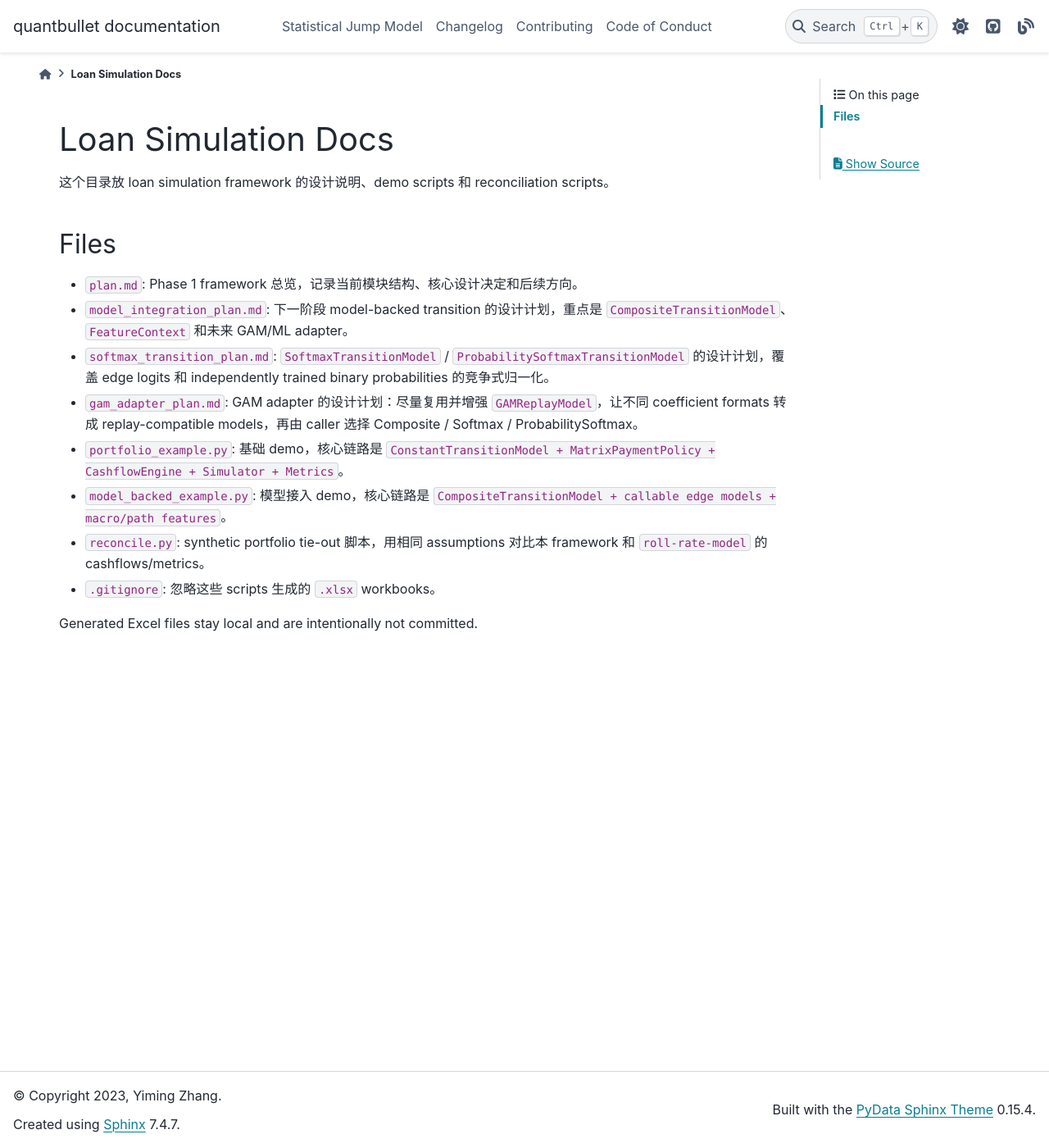
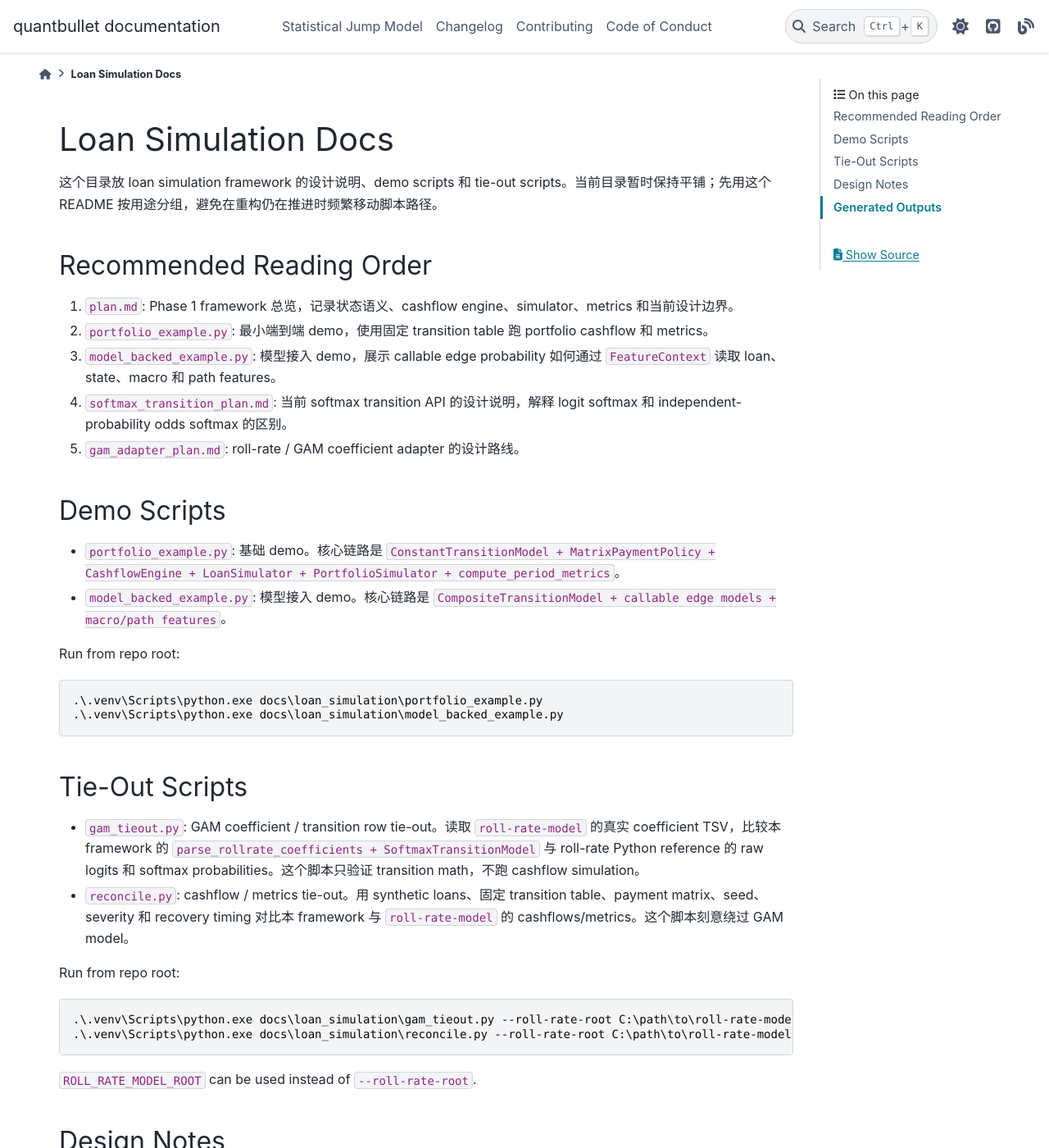
Before and after one commit to YimingZhang07/quantbullet, a Sphinx documentation site: the page built from docs/loan_simulation/README.md, in a window 1280 px wide and 1400 px high. Shown: the whole window at 82% size. Built offline with Sphinx 7.4.7 and the PyData theme 0.15.4, drawn with Linux system fonts in a browser that asks for light colours; pages that are not in the unit, such as notebooks, are missing from menus; part of the change alters nothing that is shown; some of the changed text lies outside the part shown.

Commit message:
Add GAM transition tie-out workflow.
Co-authored-by: Cursor <cursoragent@cursor.com>

````diff
--- a/docs/loan_simulation/README.md
+++ b/docs/loan_simulation/README.md
@@ -1,16 +1,50 @@
 # Loan Simulation Docs
 
-这个目录放 loan simulation framework 的设计说明、demo scripts 和 reconciliation scripts。
+这个目录放 loan simulation framework 的设计说明、demo scripts 和 tie-out scripts。当前目录暂时保持平铺；先用这个 README 按用途分组，避免在重构仍在推进时频繁移动脚本路径。
 
-## Files
+## Recommended Reading Order
 
-- `plan.md`: Phase 1 framework 总览，记录当前模块结构、核心设计决定和后续方向。
-- `model_integration_plan.md`: 下一阶段 model-backed transition 的设计计划，重点是 `CompositeTransitionModel`、`FeatureContext` 和未来 GAM/ML adapter。
-- `softmax_transition_plan.md`: `SoftmaxTransitionModel` / `ProbabilitySoftmaxTransitionModel` 的设计计划，覆盖 edge logits 和 independently trained binary probabilities 的竞争式归一化。
-- `gam_adapter_plan.md`: GAM adapter 的设计计划：尽量复用并增强 `GAMReplayModel`，让不同 coefficient formats 转成 replay-compatible models，再由 caller 选择 Composite / Softmax / ProbabilitySoftmax。
-- `portfolio_example.py`: 基础 demo，核心链路是 `ConstantTransitionModel + MatrixPaymentPolicy + CashflowEngine + Simulator + Metrics`。
-- `model_backed_example.py`: 模型接入 demo，核心链路是 `CompositeTransitionModel + callable edge models + macro/path features`。
-- `reconcile.py`: synthetic portfolio tie-out 脚本，用相同 assumptions 对比本 framework 和 `roll-rate-model` 的 cashflows/metrics。
-- `.gitignore`: 忽略这些 scripts 生成的 `.xlsx` workbooks。
+1. `plan.md`: Phase 1 framework 总览，记录状态语义、cashflow engine、simulator、metrics 和当前设计边界。
+2. `portfolio_example.py`: 最小端到端 demo，使用固定 transition table 跑 portfolio cashflow 和 metrics。
+3. `model_backed_example.py`: 模型接入 demo，展示 callable edge probability 如何通过 `FeatureContext` 读取 loan、state、macro 和 path features。
+4. `softmax_transition_plan.md`: 当前 softmax transition API 的设计说明，解释 logit softmax 和 independent-probability odds softmax 的区别。
+5. `gam_adapter_plan.md`: roll-rate / GAM coefficient adapter 的设计路线。
 
-Generated Excel files stay local and are intentionally not committed.
+## Demo Scripts
+
+- `portfolio_example.py`: 基础 demo。核心链路是 `ConstantTransitionModel + MatrixPaymentPolicy + CashflowEngine + LoanSimulator + PortfolioSimulator + compute_period_metrics`。
+- `model_backed_example.py`: 模型接入 demo。核心链路是 `CompositeTransitionModel + callable edge models + macro/path features`。
+
+Run from repo root:
+
+```powershell
+.\.venv\Scripts\python.exe docs\loan_simulation\portfolio_example.py
+.\.venv\Scripts\python.exe docs\loan_simulation\model_backed_example.py
+```
+
+## Tie-Out Scripts
+
+- `gam_tieout.py`: GAM coefficient / transition row tie-out。读取 `roll-rate-model` 的真实 coefficient TSV，比较本 framework 的 `parse_rollrate_coefficients + SoftmaxTransitionModel` 与 roll-rate Python reference 的 raw logits 和 softmax probabilities。这个脚本只验证 transition math，不跑 cashflow simulation。
+- `reconcile.py`: cashflow / metrics tie-out。用 synthetic loans、固定 transition table、payment matrix、seed、severity 和 recovery timing 对比本 framework 与 `roll-rate-model` 的 cashflows/metrics。这个脚本刻意绕过 GAM model。
+
+Run from repo root:
+
+```powershell
+.\.venv\Scripts\python.exe docs\loan_simulation\gam_tieout.py --roll-rate-root C:\path\to\roll-rate-model
+.\.venv\Scripts\python.exe docs\loan_simulation\reconcile.py --roll-rate-root C:\path\to\roll-rate-model
+```
+
+`ROLL_RATE_MODEL_ROOT` can be used instead of `--roll-rate-root`.
+
+## Design Notes
+
+- `model_integration_plan.md`: `CompositeTransitionModel`、`FeatureContext` 和 direct-probability edge assembly 的设计记录。
+- `softmax_transition_plan.md`: `SoftmaxTransitionModel` / `ProbabilitySoftmaxTransitionModel` 的设计记录。
+- `gam_adapter_plan.md`: GAM replay / roll-rate coefficient adapter 的设计记录。
+- `plan.md`: 总览和长期 backlog。
+
+Some files still use "plan" wording because they were written while the framework was being built. Treat the source code and focused tests as the current behavior, and use these notes for rationale and next-step context.
+
+## Generated Outputs
+
+Scripts in this directory may write `.xlsx` workbooks next to themselves. Those generated files stay local and are intentionally ignored by `.gitignore`.
--- /dev/null
+++ b/docs/loan_simulation/gam_tieout.py
@@ -0,0 +1,427 @@
+"""Tie out roll-rate GAM coefficients against quantbullet replay.
+
+This script compares one roll-rate coefficient file at two levels:
+
+1. raw edge logits from the parsed GAM terms; and
+2. the full stay-based softmax transition row.
+
+It intentionally stops before cashflow simulation so coefficient parsing,
+feature replay, and transition row assembly can be verified independently.
+
+Run from the quantbullet repo root:
+
+    .\\.venv\\Scripts\\python.exe docs/loan_simulation/gam_tieout.py \\
+        --roll-rate-root C:/path/to/roll-rate-model
+
+The output workbook is written next to this script by default and is ignored by
+git via this directory's .gitignore.
+"""
+
+from __future__ import annotations
+
+import argparse
+import json
+import os
+import random
+import sys
+import time
+from pathlib import Path
+from types import SimpleNamespace
+from typing import Any
+
+import numpy as np
+import pandas as pd
+
+from quantbullet.loan_simulation import Loan, SoftmaxTransitionModel, StatusConfig
+from quantbullet.loan_simulation.adapters import parse_rollrate_coefficients
+
+
+DEFAULT_STATUSES = ["C", "D1M", "D2M", "D3M", "D4M", "PIF", "LIQ"]
+TERMINAL_STATUSES = {"PIF", "LIQ"}
+DELINQUENCY_BUCKETS = {
+    "D1M": "dq30_balance",
+    "D2M": "dq60_balance",
+    "D3M": "dq90_balance",
+    "D4M": "dq120_balance",
+}
+
+
+def build_feature_rows(n_loans: int, seed: int) -> list[dict[str, Any]]:
+    """Create deterministic feature rows covering roll-rate coefficient terms."""
+    rng = np.random.default_rng(seed)
+    rows = []
+    for index in range(1, n_loans + 1):
+        term = str(rng.choice(["36", "60"]))
+        month_group = str(rng.choice(["30_Day", "31_Day"]))
+        rows.append(
+            {
+                "loan_id": f"L{index:04d}",
+                "employed_f": str(rng.choice(["Yes", "Missing", "No"])),
+                "hm_owner": str(rng.choice(["Own", "Mortgage", "Missing", "Rent"])),
+                "month": str(
+                    rng.choice(
+                        [
+                            "January",
+                            "February",
+                            "March",
+                            "April",
+                            "May",
+                            "June",
+                            "July",
+                            "August",
+                            "September",
+                            "October",
+                            "November",
+                            "December",
+                        ]
+                    )
+                ),
+                "purpose": str(
+                    rng.choice(
+                        [
+                            "Business",
+                            "CC",
+                            "Home Improvement",
+                            "Medical",
+                            "Missing",
+                            "Vacation",
+                            "Vehicle",
+                            "Other",
+                        ]
+                    )
+                ),
+                "opti": float(rng.uniform(-0.02, 0.25)),
+                "v_opti": float(rng.choice([0.0, 0.5, 1.0])),
+                "ofico": float(rng.uniform(540, 850)),
+                "v_ofico": float(rng.choice([0.0, 1.0])),
+                "rel_fico_ratio_ALL": float(rng.uniform(0.75, 1.25)),
+                "v_rel_fico_ratio_ALL": float(rng.choice([0.0, 1.0])),
+                "c_credit_age": float(rng.uniform(0, 480)),
+                "credit_age": float(rng.uniform(0, 480)),
+                "v_credit_age": float(rng.choice([0.0, 0.5, 1.0])),
+                "cpi_inflator_12": float(rng.uniform(0.9, 1.2)),
+                "cpi_inflator_36": float(rng.uniform(0.9, 1.2)),
+                "lending_environment": float(rng.uniform(2014, 2028)),
+                "adj_balance_cpi": float(rng.uniform(1_000, 90_000)),
+                "c_age_pct": float(rng.uniform(0, 1.25)),
+                "oterm_f": term,
+                "days_to_month_end": float(rng.uniform(0, 31)),
+                "month_group": month_group,
+                "rate_incentive_ALL": float(rng.uniform(-0.08, 0.12)),
+                "v_rate_incentive_ALL": float(rng.choice([0.0, 1.0])),
+            }
+        )
+    return rows
+
+
+def build_quantbullet_model(
+    edge_models: dict[str, Any],
+    *,
+    from_status: str,
+    status_to_roll: dict[str, list[str]],
+) -> SoftmaxTransitionModel:
+    valid_statuses = set(status_to_roll)
+    for row_statuses in status_to_roll.values():
+        valid_statuses.update(row_statuses)
+
+    terminal_statuses = valid_statuses & TERMINAL_STATUSES
+    logits = {
+        status: {}
+        for status in valid_statuses
+        if status not in terminal_statuses
+    }
+    logits[from_status] = {
+        to_status: _edge_logit_callable(edge_model)
+        for to_status, edge_model in edge_models.items()
+    }
+    status_config = StatusConfig(
+        valid_statuses=valid_statuses,
+        terminal_statuses=terminal_statuses,
+        prepay_statuses={"PIF"} & terminal_statuses,
+        default_statuses={"LIQ"} & terminal_statuses,
+        delinquency_buckets={
+            status: bucket
+            for status, bucket in DELINQUENCY_BUCKETS.items()
+            if status in valid_statuses
+        },
+    )
+    return SoftmaxTransitionModel(logits=logits, status_config=status_config)
+
+
+def _edge_logit_callable(edge_model):
+    def edge_logit(context):
+        features = pd.DataFrame([dict(context.loan.metadata)])
+        return float(edge_model.predict(features)[0])
+
+    return edge_logit
+
+
+def compare_logits(
+    feature_rows: list[dict[str, Any]],
+    *,
+    from_status: str,
+    rollrate_models: dict[str, Any],
+    quantbullet_models: dict[str, Any],
+) -> pd.DataFrame:
+    rows = []
+    for feature_row in feature_rows:
+        features = pd.DataFrame([feature_row])
+        for to_status, quantbullet_model in sorted(quantbullet_models.items()):
+            model_name = f"from{from_status}_{to_status}"
+            rollrate_logit = rollrate_models[model_name]
+            rollrate_value = rollrate_calc(rollrate_logit, feature_row)
+            quantbullet_value = float(quantbullet_model.predict(features)[0])
+            rows.append(
+                {
+                    "loan_id": feature_row["loan_id"],
+                    "from_status": from_status,
+                    "to_status": to_status,
+                    "rollrate_logit": rollrate_value,
+                    "quantbullet_logit": quantbullet_value,
+                    "logit_diff": quantbullet_value - rollrate_value,
+                    "abs_logit_diff": abs(quantbullet_value - rollrate_value),
+                }
+            )
+    return pd.DataFrame(rows)
+
+
+def compare_probabilities(
+    feature_rows: list[dict[str, Any]],
+    *,
+    from_status: str,
+    status_to_roll: dict[str, list[str]],
+    rollrate_dm: SimpleNamespace,
+    quantbullet_model: SoftmaxTransitionModel,
+) -> pd.DataFrame:
+    roll_to = status_to_roll[from_status]
+    rows = []
+    for feature_row in feature_rows:
+        _, rollrate_probabilities = rollrate_softmax_transition(
+            feature_row,
+            from_status,
+            roll_to,
+            rollrate_dm,
+            0,
+            random.Random(0),
+        )
+        loan = _feature_row_to_loan(feature_row, from_status)
+        quantbullet_probabilities = quantbullet_model.predict(loan, loan.initial_state())
+
+        for to_status, rollrate_probability in zip(roll_to, rollrate_probabilities):
+            quantbullet_probability = float(
+                quantbullet_probabilities.get(to_status, 0.0)
+            )
+            rows.append(
+                {
+                    "loan_id": feature_row["loan_id"],
+                    "from_status": from_status,
+                    "to_status": to_status,
+                    "rollrate_probability": rollrate_probability,
+                    "quantbullet_probability": quantbullet_probability,
+                    "probability_diff": quantbullet_probability - rollrate_probability,
+                    "abs_probability_diff": abs(
+                        quantbullet_probability - rollrate_probability
+                    ),
+                }
+            )
+    return pd.DataFrame(rows)
+
+
+def _feature_row_to_loan(feature_row: dict[str, Any], from_status: str) -> Loan:
+    return Loan(
+        loan_id=str(feature_row["loan_id"]),
+        balance=10_000.0,
+        annual_rate=0.10,
+        term_months=36,
+        status=from_status,
+        metadata=feature_row,
+    )
+
+
+def build_summary(
+    logits: pd.DataFrame,
+    probabilities: pd.DataFrame,
+) -> pd.DataFrame:
+    return pd.DataFrame(
+        [
+            {"metric": "logit_rows", "value": len(logits)},
+            {
+                "metric": "max_abs_logit_diff",
+                "value": float(logits["abs_logit_diff"].max()),
+            },
+            {"metric": "probability_rows", "value": len(probabilities)},
+            {
+                "metric": "max_abs_probability_diff",
+                "value": float(probabilities["abs_probability_diff"].max()),
+            },
+        ]
+    )
+
+
+def write_excel(
+    output_path: Path,
+    *,
+    run_config: pd.DataFrame,
+    features: pd.DataFrame,
+    logits: pd.DataFrame,
+    probabilities: pd.DataFrame,
+    summary: pd.DataFrame,
+) -> None:
+    with pd.ExcelWriter(output_path) as writer:
+        summary.to_excel(writer, sheet_name="summary", index=False)
+        run_config.to_excel(writer, sheet_name="run_config", index=False)
+        logits.to_excel(writer, sheet_name="logit_diff", index=False)
+        probabilities.to_excel(writer, sheet_name="probability_diff", index=False)
+        features.to_excel(writer, sheet_name="synthetic_features", index=False)
+
+
+def load_rollrate_references(
+    roll_rate_root: Path,
+    *,
+    coef_set: str,
+    from_status: str,
+):
+    _add_rollrate_python_path(roll_rate_root)
+
+    global rollrate_calc
+    global rollrate_softmax_transition
+
+    from simengine.data_prep import (  # noqa: PLC0415
+        build_all_models,
+        calc,
+        read_coef_file,
+    )
+    from simengine.runner import (  # noqa: PLC0415
+        _build_transition_layout,
+        _softmax_transition,
+    )
+
+    rollrate_calc = calc
+    rollrate_softmax_transition = _softmax_transition
+
+    status_to_roll = _load_status_to_roll(roll_rate_root)
+    coef_path = roll_rate_root / "input" / "coef" / coef_set / f"from{from_status}.txt"
+    rollrate_models = build_all_models({from_status: read_coef_file(str(coef_path))})
+    rollrate_dm = SimpleNamespace(
+        models=rollrate_models,
+        status_to_roll=status_to_roll,
+        clean_status_dict={
+            status: status.split(".")[0]
+            for statuses in status_to_roll.values()
+            for status in statuses
+        }
+        | {status: status.split(".")[0] for status in status_to_roll},
+        prob_layout={},
+        dial_data={},
+    )
+    rollrate_dm._transition_layout = _build_transition_layout(rollrate_dm)
+    return coef_path, status_to_roll, rollrate_models, rollrate_dm
+
+
+def _load_status_to_roll(roll_rate_root: Path) -> dict[str, list[str]]:
+    config_path = roll_rate_root / "config" / "default.json"
+    with config_path.open("r", encoding="utf-8") as file:
+        config = json.load(file)
+    return {
+        status: list(roll_to)
+        for status, roll_to in config["status_to_roll"].items()
+    }
+
+
+def _add_rollrate_python_path(roll_rate_root: Path) -> None:
+    python_dir = roll_rate_root / "python"
+    if not python_dir.exists():
+        raise FileNotFoundError(f"roll-rate-model python directory not found: {python_dir}")
+    sys.path.insert(0, str(python_dir))
+
+
+def parse_args() -> argparse.Namespace:
+    parser = argparse.ArgumentParser(
+        description="Compare roll-rate GAM logits and softmax rows to quantbullet."
+    )
+    parser.add_argument("--coef-set", default="GENERIC_v4")
+    parser.add_argument("--from-status", default="C")
+    parser.add_argument("--n-loans", type=int, default=50)
+    parser.add_argument("--seed", type=int, default=20260725)
+    parser.add_argument(
+        "--roll-rate-root",
+        type=Path,
+        default=None,
+        help="Path to roll-rate-model. Can also use ROLL_RATE_MODEL_ROOT.",
+    )
+    parser.add_argument("--output", type=Path, default=Path(__file__).with_suffix(".xlsx"))
+    return parser.parse_args()
+
+
+def _resolve_roll_rate_root(roll_rate_root: Path | None) -> Path:
+    if roll_rate_root is not None:
+        return roll_rate_root
+
+    env_value = os.environ.get("ROLL_RATE_MODEL_ROOT")
+    if env_value:
+        return Path(env_value)
+
+    raise SystemExit(
+        "roll-rate-model repo path is required. Provide --roll-rate-root "
+        "or set ROLL_RATE_MODEL_ROOT."
+    )
+
+
+def main() -> None:
+    args = parse_args()
+    start = time.perf_counter()
+    roll_rate_root = _resolve_roll_rate_root(args.roll_rate_root)
+    coef_path, status_to_roll, rollrate_models, rollrate_dm = load_rollrate_references(
+        roll_rate_root,
+        coef_set=args.coef_set,
+        from_status=args.from_status,
+    )
+    quantbullet_models = parse_rollrate_coefficients(coef_path)
+    quantbullet_transition_model = build_quantbullet_model(
+        quantbullet_models,
+        from_status=args.from_status,
+        status_to_roll=status_to_roll,
+    )
+    feature_rows = build_feature_rows(args.n_loans, args.seed)
+    features = pd.DataFrame(feature_rows)
+    logits = compare_logits(
+        feature_rows,
+        from_status=args.from_status,
+        rollrate_models=rollrate_models,
+        quantbullet_models=quantbullet_models,
+    )
+    probabilities = compare_probabilities(
+        feature_rows,
+        from_status=args.from_status,
+        status_to_roll=status_to_roll,
+        rollrate_dm=rollrate_dm,
+        quantbullet_model=quantbullet_transition_model,
+    )
+    summary = build_summary(logits, probabilities)
+    elapsed = time.perf_counter() - start
+    run_config = pd.DataFrame(
+        [
+            {"key": "roll_rate_root", "value": str(roll_rate_root)},
+            {"key": "coef_path", "value": str(coef_path)},
+            {"key": "coef_set", "value": args.coef_set},
+            {"key": "from_status", "value": args.from_status},
+            {"key": "n_loans", "value": args.n_loans},
+            {"key": "seed", "value": args.seed},
+            {"key": "elapsed_seconds", "value": round(elapsed, 3)},
+        ]
+    )
+    write_excel(
+        args.output,
+        run_config=run_config,
+        features=features,
+        logits=logits,
+        probabilities=probabilities,
+        summary=summary,
+    )
+
+    print(summary.to_string(index=False))
+    print(f"Wrote {args.output}")
+
+
+if __name__ == "__main__":
+    main()
````
